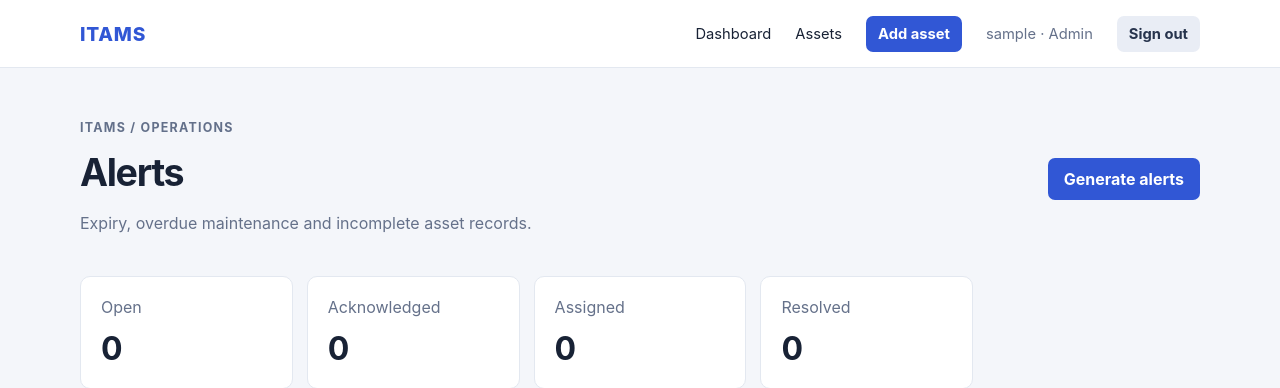
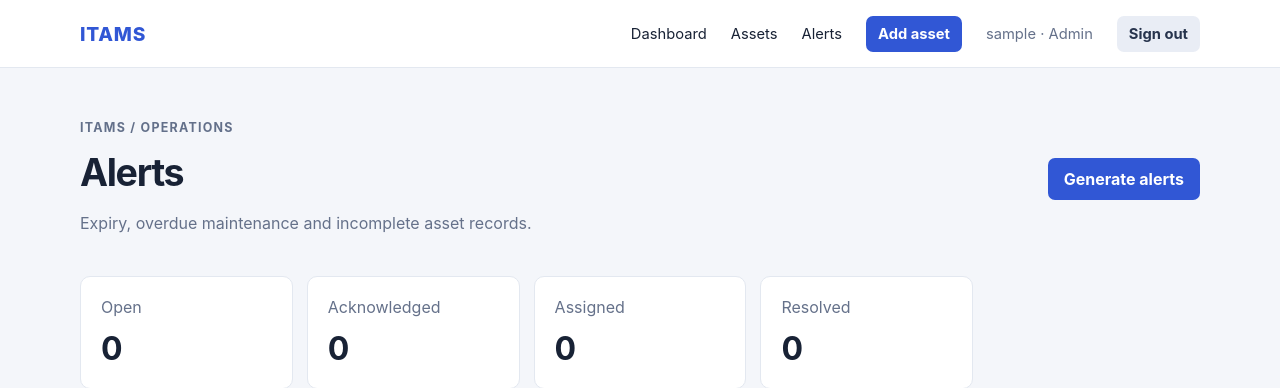
Before and after one commit to SRIRAMV570/IT-Infrastructure-Asset-Management-System, a Flask app: page /alerts in a window 1280 px wide. Shown: the top 388 px of the page. Run offline with Flask 3, Linux system fonts and the light colour scheme; the visitor is signed in with stand-in values (Sample User, id 1); data comes from the database, SQL or seed files in the repository; data that the repository does not hold is empty.

Commit message:
Add Alerts navigation entry

```diff
--- a/templates/base.html
+++ b/templates/base.html
@@ -12,6 +12,7 @@
     <nav aria-label="Main navigation">
       <a href="{{ url_for('index') }}">Dashboard</a>
       <a href="{{ url_for('asset_list') }}">Assets</a>
+      <a href="{{ url_for('alerts_list') }}">Alerts</a>
       {% if current_user and current_user.role in ("admin", "asset_manager") %}
         <a class="button button-small" href="{{ url_for('asset_create') }}">Add asset</a>
       {% endif %}
```
